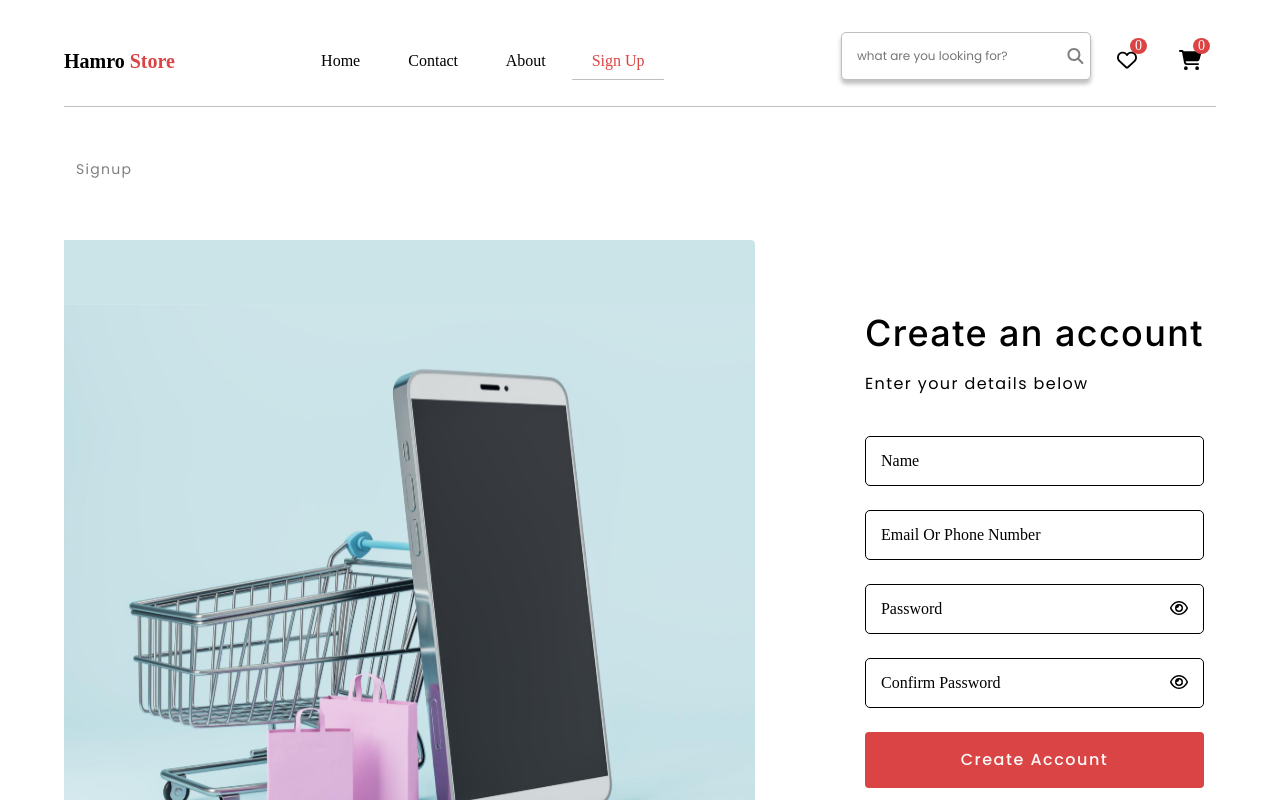
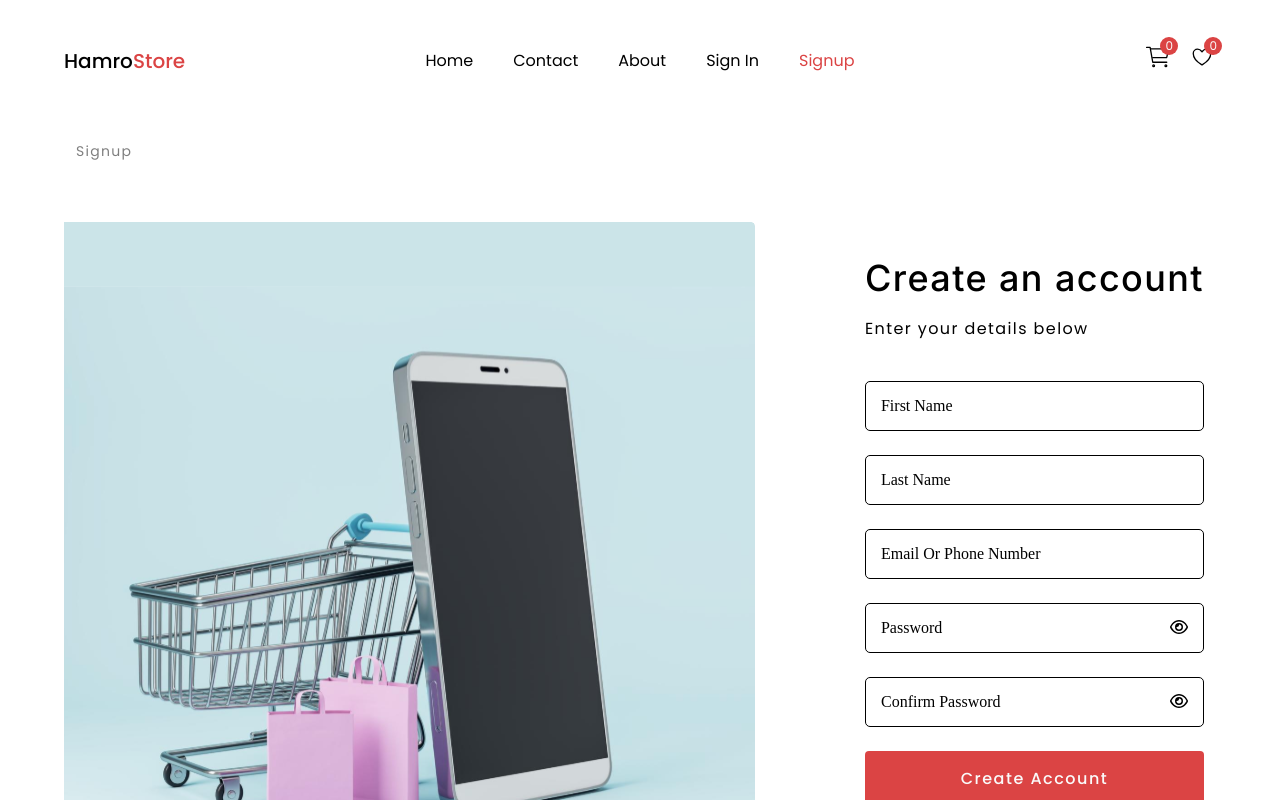
Before and after one commit to susmie86/hamro-store_frontend, a React (Create React App) app: page /signup in a window 1280 px wide. Shown: the top 800 px of the page. Built offline with nearby package versions, Linux system fonts and the light colour scheme.

Commit message:
Changed the navigation bar

```diff
--- /dev/null
+++ b/src/assets/Icons/CartIcon.jsx
@@ -0,0 +1,33 @@
+import React from 'react'
+
+function CartIcon() {
+    return (
+        <svg xmlns="http://www.w3.org/2000/svg" width="32" height="32" viewBox="0 0 32 32" fill="none">
+            <path
+                d="M11 27C11.5523 27 12 26.5523 12 26C12 25.4477 11.5523 25 11 25C10.4477 25 10 25.4477 10 26C10 26.5523 10.4477 27 11 27Z" strokeWidth="1.5"
+                strokeLinecap="round"
+                strokeLinejoin="round"
+            />
+            <path
+                d="M25 27C25.5523 27 26 26.5523 26 26C26 25.4477 25.5523 25 25 25C24.4477 25 24 25.4477 24 26C24 26.5523 24.4477 27 25 27Z"
+                strokeWidth="1.5"
+                strokeLinecap="round"
+                strokeLinejoin="round"
+            />
+            <path
+                d="M3 5H7L10 22H26"
+                strokeWidth="1.5"
+                strokeLinecap="round"
+                strokeLinejoin="round"
+            />
+            <path
+                d="M10 16.6667H25.59C25.7056 16.6667 25.8177 16.6267 25.9072 16.5535C25.9966 16.4802 26.0579 16.3782 26.0806 16.2648L27.8806 7.26479C27.8951 7.19222 27.8934 7.11733 27.8755 7.04552C27.8575 6.97371 27.8239 6.90678 27.7769 6.84956C27.73 6.79234 27.6709 6.74625 27.604 6.71462C27.5371 6.68299 27.464 6.66661 27.39 6.66666H8"
+                strokeWidth="1.5"
+                strokeLinecap="round"
+                strokeLinejoin="round"
+            />
+        </svg>
+    )
+}
+
+export default CartIcon
--- /dev/null
+++ b/src/assets/Icons/CrossIcon.jsx
@@ -0,0 +1,14 @@
+import React from 'react'
+
+function CrossIcon() {
+    return (
+        <svg xmlns="http://www.w3.org/2000/svg" width="24" height="24" viewBox="0 0 24 24" fill="none">
+            <path
+                d="M19 6.41L17.59 5L12 10.59L6.41 5L5 6.41L10.59 12L5 17.59L6.41 19L12 13.41L17.59 19L19 17.59L13.41 12L19 6.41Z"
+                fill="black"
+            />
+        </svg>
+    )
+}
+
+export default CrossIcon
--- a/src/components/Forms/SignUpForm.jsx
+++ b/src/components/Forms/SignUpForm.jsx
@@ -10,7 +10,8 @@ import { v4 as uuid } from "uuid"
 
 function SignUpForm() {
   const [formData, setFormData] = useState({
-    name: "",
+    firstName: "",
+    lastName: "",
     emailOrPhone: "",
     password: "",
     confirmPassword: "",
@@ -45,7 +46,8 @@ function SignUpForm() {
       }
       // Clear inputfield after form submission
       setFormData({
-        name: "",
+        firstName: "",
+        lastName: "",
         emailOrPhone: "",
         password: "",
         confirmPassword: "",
@@ -71,9 +73,15 @@ function SignUpForm() {
   };
 
   //Input change handler
-  const nameChangeHanlder = (event) => {
+  const firstNameChangeHanlder = (event) => {
     setFormData((prevFormData) => {
-      return { ...prevFormData, name: event.target.value };
+      return { ...prevFormData, firstName: event.target.value };
+    });
+  };
+
+  const lastNameChangeHanlder = (event) => {
+    setFormData((prevFormData) => {
+      return { ...prevFormData, lastName: event.target.value };
     });
   };
 
@@ -112,20 +120,36 @@ function SignUpForm() {
 
       {/* FORM  */}
       <form onSubmit={formSignUpHandler}>
-        {/* User Name Input FIeld */}
+        {/* first Name Input FIeld */}
         <div
-          className={`inputfield ${formData.name.trim() !== "" ? "inputfield-value" : ""
-            } ${errors.name ? "error-input" : ""}`}
+          className={`inputfield ${formData.firstName.trim() !== "" ? "inputfield-value" : ""
+            } ${errors.lastName ? "error-input" : ""}`}
         >
           <input
             type="text"
-            id="name"
-            name="name"
-            value={formData.name}
-            onChange={nameChangeHanlder}
+            id="firstName"
+            name="firstName"
+            value={formData.firstName}
+            onChange={firstNameChangeHanlder}
           />
-          <label htmlFor="name">Name</label>
-          {errors.name && <p>{errors.name}</p>}
+          <label htmlFor="firstName">First Name</label>
+          {errors.firstName && <p>{errors.firstName}</p>}
+        </div>
+
+        {/* Last Name input field */}
+        <div
+          className={`inputfield ${formData.lastName.trim() !== "" ? "inputfield-value" : ""
+            } ${errors.lastName ? "error-input" : ""}`}
+        >
+          <input
+            type="text"
+            id="lastName"
+            name="lastName"
+            value={formData.lastName}
+            onChange={lastNameChangeHanlder}
+          />
+          <label htmlFor="lastName">Last Name</label>
+          {errors.lastName && <p>{errors.lastName}</p>}
         </div>
 
         {/* User Email or Phone Number Field */}
--- a/src/components/Navigation/NavBar.jsx
+++ /dev/null
@@ -1,18 +0,0 @@
-import { NavLink } from "react-router-dom";
-import { navLinks } from "../../Constants/Contant";
-
-function NavBar() {
-  return (
-    <ul className="nav-links">
-      {navLinks.map(({ id, title, routeTo }) => {
-        return (
-          <li key={id}>
-            <NavLink to={routeTo}>{title}</NavLink>
-          </li>
-        );
-      })}
-    </ul>
-  );
-}
-
-export default NavBar;
--- a/src/components/Navigation/NavIcons.jsx
+++ /dev/null
@@ -1,44 +0,0 @@
-// Here are Navigation items to Search Field... Accounts and Card
-import { FontAwesomeIcon } from "@fortawesome/react-fontawesome";
-import { faShoppingCart } from "@fortawesome/free-solid-svg-icons";
-import { faHeart } from "@fortawesome/free-regular-svg-icons";
-import SearchBox from "./SearchBox";
-import { Link } from "react-router-dom";
-import { useAppContext } from "../../Context/AppContext";
-
-function NavIcons() {
-  const { state } = useAppContext();
-  const icons = [
-    {
-      id: 1,
-      iconClass: faHeart,
-      path: "/wishlist",
-    },
-    {
-      id: 2,
-      iconClass: faShoppingCart,
-      path: "/cart",
-    },
-  ];
-  return (
-    <div className="navIcons">
-      <SearchBox />
-      <ul className="icons">
-        {icons.map(({ id, iconClass, path }) => {
-          return (
-            <li key={id} className="icon-badge">
-              <Link to={path}>
-                <FontAwesomeIcon icon={iconClass} />
-              </Link>
-              <span>
-                {path === "/cart" ? state.cart.length : state.wishlist.length}
-              </span>
-            </li>
-          );
-        })}
-      </ul>
-    </div>
-  );
-}
-
-export default NavIcons;
--- /dev/null
+++ b/src/components/Navigation/NavLinks.jsx
@@ -0,0 +1,35 @@
+import React from 'react'
+import { NavLink } from 'react-router-dom'
+import CrossIcon from '../../assets/Icons/CrossIcon'
+
+function NavLinks({ className, setIsMenuClicked }) {
+    const handleCloseButtonClick = () => {
+        setIsMenuClicked(false)
+    }
+    return (
+        <>
+            <ul className={`navbar__links ${className}`}>
+                <li className="close-icon" onClick={handleCloseButtonClick}>
+                    <CrossIcon />
+                </li>
+                <li className="navbar__link">
+                    <NavLink to={"/"}>home</NavLink>
+                </li>
+                <li className="navbar__link">
+                    <NavLink to={"/contact"}>contact</NavLink>
+                </li>
+                <li className="navbar__link">
+                    <NavLink to={"/about"}>about</NavLink>
+                </li>
+                <li className="navbar__link">
+                    <NavLink to={"/signin"}>sign in</NavLink>
+                </li>
+                <li className="navbar__link">
+                    <NavLink to={"/signup"}>signup</NavLink>
+                </li>
+            </ul>
+        </>
+    )
+}
+
+export default NavLinks
--- a/src/components/Navigation/Navigation.css
+++ b/src/components/Navigation/Navigation.css
@@ -1,175 +1,107 @@
-.header {
-  position: relative;
-}
-.navigation {
-  display: flex;
-  justify-content: space-between;
+.navbar {
+  align-items: center;
   margin-top: 2rem;
-  overflow: hidden;
+  display: grid;
+  grid-template-columns: 20% 45% 35%;
+  text-transform: capitalize;
+  font-family: "Poppins", sans-serif;
 }
 
-.logo,
-.hamburger-menu {
-  z-index: 999;
+.navbar__logo {
+  justify-self: center;
+  display: flex;
+  font-size: 1.25rem;
+  font-weight: 500;
+  order: 2;
 }
 
-.logo {
-  font-size: 1.25rem;
-  font-weight: bold;
-}
-
-.navigation span {
+.navbar__logo span {
   color: var(--clr-secondary-2);
 }
 
-.hamburger-menu {
-  cursor: pointer;
-  font-size: 1.25rem;
+.navbar__links {
+  padding-top: 3em;
+  transform: translateX(-100%);
+  position: absolute;
+  width: 100%;
+  z-index: 99;
+  background: var(--clr-primary-0);
+  min-height: 100vh;
+  top: 0;
+  left: 0;
+  transition: all 0.5s cubic-bezier(0.19, 1, 0.22, 1);
+}
+.close-icon {
+  top: 1rem;
+  width: 35px;
+  right: 1rem;
+  position: absolute;
+}
+.mobile-menu {
+  transform: translateX(0);
+}
+.navbar__link a {
+  display: block;
+  border-bottom: 1px solid var(--clr-text-2);
+  padding: 1em 0;
+}
+.navbar__link a.active {
+  color: var(--clr-secondary-2);
 }
 
-.navigation .links {
-  animation: fadeIn 500ms cubic-bezier(0.3, 0.56, 0.98, 0.86);
-  display: none;
-  left: 0;
-  overflow: hidden;
-  padding: 1.5em 1em;
-  position: absolute;
-  top: 0;
-  width: 100%;
-  z-index: 99;
+.navbar__icons {
+  justify-self: flex-end;
+  order: 3;
+  display: flex;
+  gap: 1rem;
 }
 
-.navigation .show-menu {
-  background-color: white;
-  border-radius: 5px;
-  display: block;
+.navbar__icon {
+  position: relative;
 }
 
-.nav-links li {
-  border-radius: 5px;
-  margin: 10px auto;
-  width: 95%;
-}
-
-.nav-links li a {
-  display: block;
-  padding: 10px;
-}
-.nav-links li a::after {
-  background-color: #00000040;
-  border-radius: 5px;
-  bottom: 0;
-  content: "";
-  height: 1px;
-  left: 0;
-  position: absolute;
-  width: 0;
-}
-.nav-links li a.active {
-  color: var(--clr-secondary-2);
-}
-.nav-links li a.active::after {
-  width: 100%;
-}
-.searchField {
-  align-items: center;
-  border-radius: 5px;
-  border: 1px solid rgba(0, 0, 0, 0.25);
-  box-shadow: 0px 4px 4px 0px rgba(0, 0, 0, 0.25);
-  display: flex;
-  margin-bottom: 10px;
-  margin-left: auto;
-  margin-right: auto;
-  max-width: 250px;
-}
-
-.searchField input {
-  font-family: Poppins;
-  font-size: 12px;
-  line-height: 18px;
-  padding: 10px 1.25em;
-  width: 100%;
-}
-.searchField .searchIcon {
-  color: rgba(0, 0, 0, 0.5);
-  width: 24px;
-  padding: 4px;
-}
-
-.navIcons .icons {
-  align-items: center;
-  display: flex;
-  font-size: 1.25rem;
-  gap: 11px;
-  justify-content: center;
-  margin-left: 10px;
-}
-.navIcons .icons li {
-  cursor: pointer;
-  margin: 0 10px;
-  width: 32px;
-}
-.icon-badge {
-  position: relative;
-}
-.icon-badge span {
+.navbar__icon .navbar__icon-badge {
   background: var(--clr-secondary-2);
   border-radius: 100%;
   color: var(--clr-text-0);
   display: inline-flex;
-  font-size: 14px;
+  font-size: 12px;
   padding: 0 5px;
   position: absolute;
-  right: -4px;
-  top: -12px;
+  right: -6px;
+  top: -4px;
 }
-/* Animation Keyframe */
-@keyframes fadeIn {
-  0% {
-    /* opacity: 0; */
-    -webkit-clip-path: circle(10.7% at 100% 0);
-    clip-path: circle(10.7% at 100% 0);
+
+.navbar__icon svg {
+  width: 1.75rem;
+  stroke: black;
+}
+
+@media (min-width: 992px) {
+  .navbar {
+    grid-template-columns: 25% 50% 25%;
   }
-
-  100% {
-    /* opacity: 1; */
-    -webkit-clip-path: circle(141.4% at 100% 0);
-    clip-path: circle(141.4% at 100% 0);
+  .navbar__logo {
+    order: 0;
+    justify-self: flex-start;
+  }
+  .navbar__hamburger {
+    display: none;
+  }
+  .navbar__links {
+    display: flex;
+    gap: 1.5em;
+    justify-content: center;
+    min-height: fit-content;
+    padding-top: 0;
+    position: static;
+    transform: translateX(0);
+  }
+  .close-icon {
+    display: none;
+  }
+  .navbar__link a {
+    border: none;
+    padding: 1rem 0.5rem;
   }
 }
-
-/* Media queries for bigger device */
-@media screen and (min-width: 768px) {
-  .navigation {
-    align-items: center;
-    border-bottom: 1px solid rgba(0, 0, 0, 0.25);
-    padding-bottom: 1rem;
-    vertical-align: baseline;
-  }
-  .navigation .links {
-    animation: none;
-    display: flex;
-    justify-content: space-between;
-    padding: 0;
-    position: static;
-    width: 80%;
-  }
-  /* Adding some Animation to hover effect in navlink */
-  .nav-links li a {
-    position: relative;
-  }
-
-  .nav-links {
-    /* border: 1px solid green; */
-    display: flex;
-    flex-basis: 60%;
-    margin-bottom: 0;
-    max-width: 370px;
-  }
-  .navIcons {
-    display: flex;
-  }
-  .hamburger-menu {
-    display: none;
-  }
-}
--- a/src/components/Navigation/Navigation.jsx
+++ b/src/components/Navigation/Navigation.jsx
@@ -1,38 +1,54 @@
-import { useState } from "react";
-import "./Navigation.css";
-import NavBar from "./NavBar";
-import NavIcons from "./NavIcons";
-import { FontAwesomeIcon } from "@fortawesome/react-fontawesome";
-import { faBars, faXmark } from "@fortawesome/free-solid-svg-icons";
-import Container from "../Common/Container";
+import React, { useState } from 'react'
+import { NavLink } from 'react-router-dom'
+import "./Navigation.css"
+import Container from '../Common/Container'
+import { FontAwesomeIcon } from '@fortawesome/react-fontawesome'
+import { faBarsStaggered } from '@fortawesome/free-solid-svg-icons'
+import { Link } from 'react-router-dom'
+import CartIcon from '../../assets/Icons/CartIcon'
+import WishlistIcon from '../../assets/Icons/WishlistIcon'
+import { useAppContext } from '../../Context/AppContext'
+import NavLinks from './NavLinks'
 
 function Navigation() {
-  let [isMenuOpen, setIsMenuOpen] = useState(false);
-  const toggleMenu = () => {
-    setIsMenuOpen((prevIsMenuOpen) => {
-      return !prevIsMenuOpen;
-    });
-  };
-  return (
-    <nav className="header">
-      <Container>
-        <div className="navigation">
-          <h3 className="logo">
-            Hamro <span>Store</span>
-          </h3>
+    const { state } = useAppContext();
+    const [isMenuClicked, setIsMenuClicked] = useState(false);
 
-          <div className={`links ${isMenuOpen ? "show-menu" : ""}`}>
-            <NavBar />
-            <NavIcons />
-          </div>
+    // Show Mobile Menu on hamburger click
+    const showMenu = () => {
+        setIsMenuClicked(true);
+    }
+    return (
+        <Container>
+            <nav className="navbar">
+                <h1 className="navbar__logo">
+                    hamro <span>store</span>
+                </h1>
 
-          <div className="hamburger-menu" onClick={toggleMenu}>
-            <FontAwesomeIcon icon={isMenuOpen ? faXmark : faBars} />
-          </div>
-        </div>
-      </Container>
-    </nav>
-  );
+                <NavLinks setIsMenuClicked={setIsMenuClicked} className={isMenuClicked ? "mobile-menu" : ""} />
+
+                <div className="navbar__hamburger" onClick={showMenu}>
+                    <FontAwesomeIcon icon={faBarsStaggered} />
+                </div>
+
+                <ul className="navbar__icons">
+                    <li className="navbar__icon">
+                        <Link to={"/cart"}>
+                            <CartIcon />
+                        </Link>
+                        <span className="navbar__icon-badge">{state.cart.length}</span>
+                    </li>
+
+                    <li className="navbar__icon">
+                        <Link to={"/wishlist"}>
+                            <WishlistIcon />
+                        </Link>
+                        <span className="navbar__icon-badge">{state.wishlist.length}</span>
+                    </li>
+                </ul>
+            </nav>
+        </Container>
+    )
 }
 
-export default Navigation;
+export default Navigation
--- a/src/components/Navigation/SearchBox.jsx
+++ /dev/null
@@ -1,25 +0,0 @@
-import { useState } from "react";
-import { FontAwesomeIcon } from "@fortawesome/react-fontawesome";
-import { faMagnifyingGlass } from "@fortawesome/free-solid-svg-icons";
-
-function SearchBox() {
-  const [searchText, setSearchText] = useState("");
-  return (
-    <div className="searchField">
-      <input
-        type="text"
-        value={searchText}
-        placeholder="what are you looking for?"
-        name="search"
-        id="search"
-        onChange={(event) => {
-          setSearchText(event.target.value);
-        }}
-      />
-
-      <FontAwesomeIcon icon={faMagnifyingGlass} className="searchIcon" />
-    </div>
-  );
-}
-
-export default SearchBox;
--- a/src/components/User/User.css
+++ b/src/components/User/User.css
@@ -80,6 +80,7 @@
 .account-section .btn {
   max-width: fit-content;
   padding: 0.5em 1.5em;
+
 }
 
 /* Account Information Section */
@@ -155,6 +156,10 @@
     grid-template-columns: 48% 48%;
     gap: 4%;
   }
+
+  .account-section .btn {
+    grid-column: 1/3;
+  }
 }
 
 @media (min-width: 992px) {
```
Also changed, not shown: src/Utils/FormValidator.js (+15 -5 lines).
